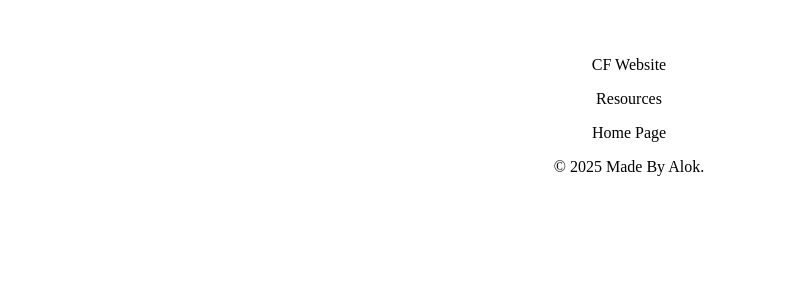
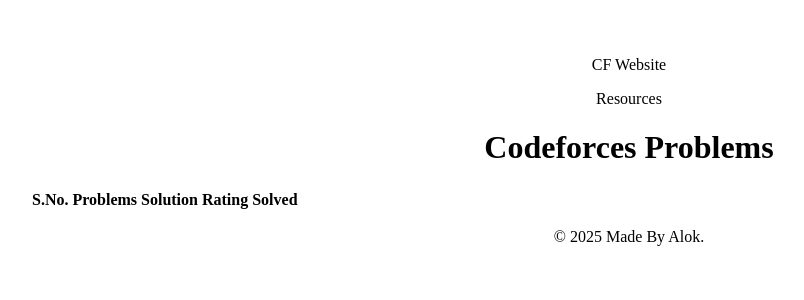
Before and after one commit to Alokzh/CF-Website, a React (Vite) app: page / in a window 1280 px wide. Shown: the top 300 px of the page, without its empty margins (11-815 px from the left). Built offline with nearby package versions, Linux system fonts and the light colour scheme.

Commit message:
Added Home.tsx and updated App.tsx

```diff
--- a/src/App.tsx
+++ b/src/App.tsx
@@ -2,6 +2,7 @@
 import "./App.css";
 import Navbar from "./components/Navbar";
 import Footer from "./components/Footer";
+import Home from "./pages/Home";
 
 const App: React.FC = () => {
   return (
@@ -10,7 +11,7 @@
         <Navbar />
         <div>
           <Routes>
-            <Route path="/" element={<div>Home Page</div>} />
+            <Route path="/" element={<Home />} />
             <Route path="/resources" element={<div>Resources Page</div>} />
           </Routes>
         </div>
--- /dev/null
+++ b/src/pages/Home.tsx
@@ -0,0 +1,21 @@
+const Home: React.FC = () => {
+  return (
+    <div className="container">
+      <h1>Codeforces Problems</h1>
+      <table className="table">
+        <thead>
+          <tr>
+            <th>S.No.</th>
+            <th>Problems</th>
+            <th>Solution</th>
+            <th>Rating</th>
+            <th>Solved</th>
+          </tr>
+        </thead>
+        <tbody>{/* Problem data will be displayed here */}</tbody>
+      </table>
+    </div>
+  );
+};
+
+export default Home;
```
